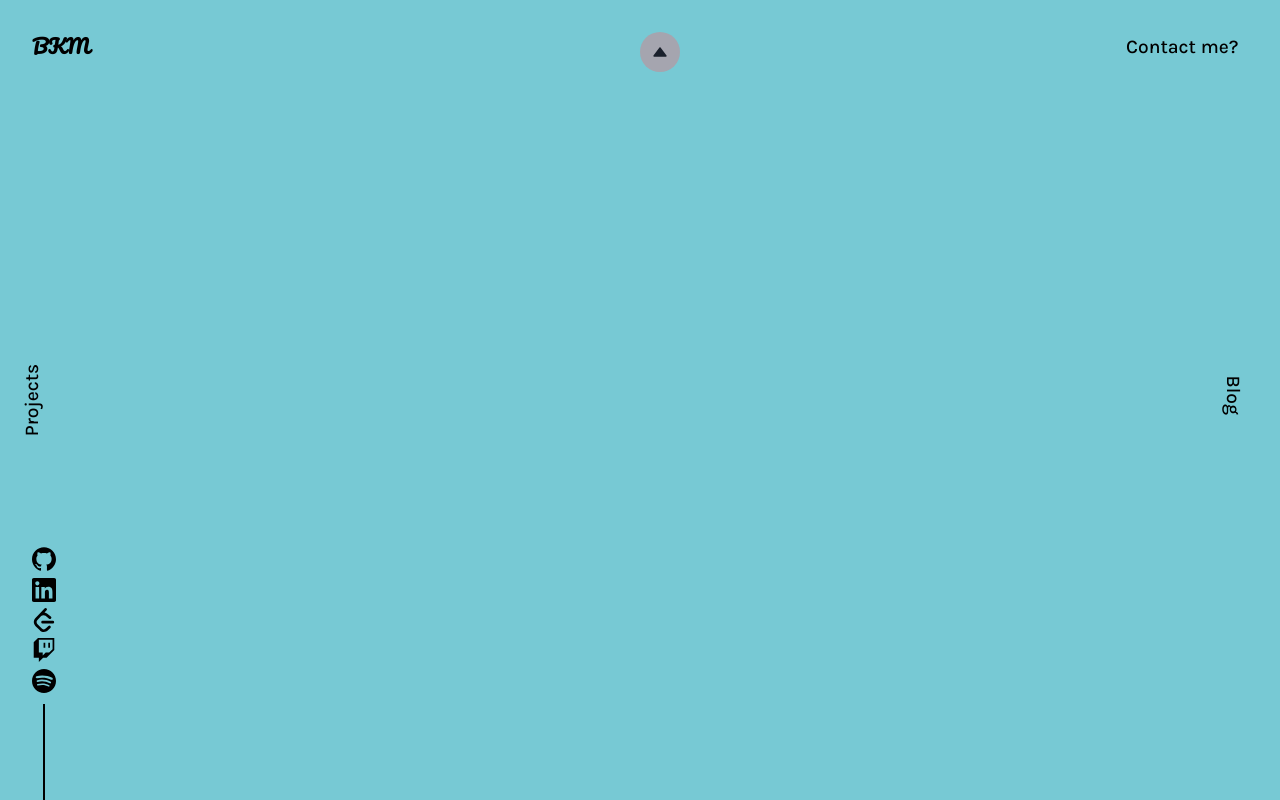
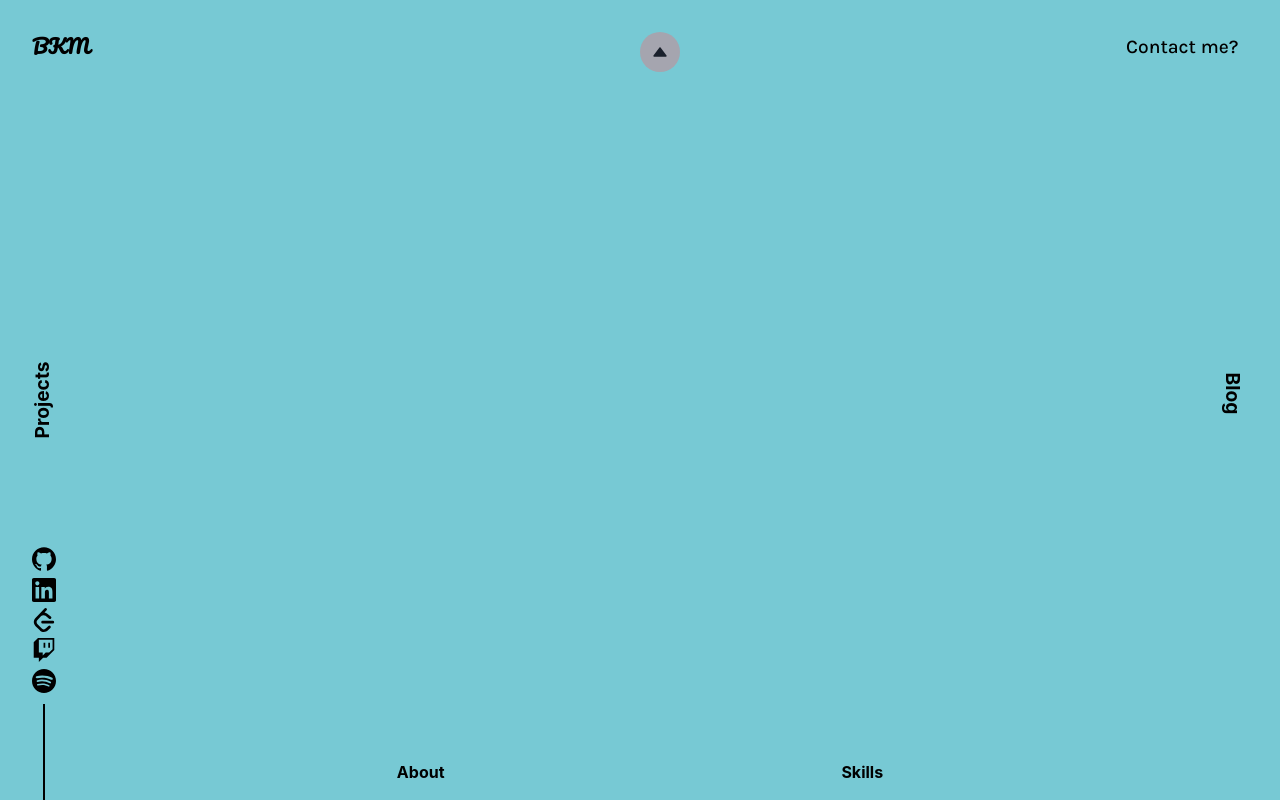
Before and after one commit to bmaurice98/MizuDevPortfolioV2, a Next.js app: page / in a window 1280 px wide. Built offline with nearby package versions, Linux system fonts and the light colour scheme.

Commit message:
Fixed Page routing Added more home links

```diff
--- a/components/Main.js
+++ b/components/Main.js
@@ -4,6 +4,7 @@ import { Container } from "@chakra-ui/react";
 import { HomeButton } from "./HomeButton";
 import { LogoComponent } from "./LogoComponent";
 import { Socials } from "./Socials";
+import Link from "next/link";
 
 const MainContainer = styled.div`
   background: ${(props) => props.theme.body};
@@ -20,6 +21,10 @@ const MainContainer = styled.div`
   h6 {
     font-family: "Karla", sans-serif;
     font-weight: 500;
+  }
+
+  a{
+    font-weight: 700;
   }
 `;
 
@@ -48,10 +53,30 @@ const Projects = styled.div`
   color: ${(props) => props.theme.text};
   position: absolute;
   top: 50%;
-  left: 2rem;
+  left: calc(1rem + 2vw);
   text-decoration: none;
   transform: translate(-50%, -50%) rotate(-90deg);
   font-size: larger;
+  z-index: 3;
+`;
+
+const BottomBar = styled.div`
+  position: absolute;
+  bottom: 1rem;
+  left: 0;
+  right: 0;
+  width: 100%;
+  display: flex;
+  justify-content: space-evenly;
+`;
+
+const About = styled.div`
+  color: ${(props) => props.theme.text};
+  z-index: 3;
+`;
+
+const Skills = styled.div`
+  color: ${(props) => props.theme.text};
   z-index: 3;
 `;
 
@@ -68,15 +93,27 @@ const Main = () => {
           </a>
         </Contact>
         <Blog>
-          <a href={"/Blog"}>
-            <h3>Blog</h3>
-          </a>
+          <Link href={"/Blog"}>
+            <a>Blog</a>
+          </Link>
         </Blog>
         <Projects>
-          <a href={"/Project"}>
-            <h3>Projects</h3>
-          </a>
+          <Link href={"/Projects"} passHref>
+            <a>Projects</a>
+          </Link>
         </Projects>
+        <BottomBar>
+          <About>
+            <Link href={"/About"} passHref>
+              <a>About</a>
+            </Link>
+          </About>
+          <Skills>
+            <Link href={"/Skills"} passHref>
+              <a>Skills</a>
+            </Link>
+          </Skills>
+        </BottomBar>
       </Container>
     </MainContainer>
   );
--- a/pages/About/AboutPage.js
+++ b/pages/About/index.js
@@ -1,7 +1,9 @@
 import React from 'react'
 
-export const AboutPage = () => {
+const AboutPage = () => {
   return (
     <div>AboutPage</div>
   )
 }
+
+export default AboutPage
--- a/pages/Projects/ProjectPage.js
+++ b/pages/Projects/index.js
@@ -1,7 +1,9 @@
 import React from 'react'
 
-export const ProjectPage = () => {
+const ProjectPage = () => {
   return (
     <div>ProjectPage</div>
   )
 }
+
+export default ProjectPage;
--- a/pages/Skills/SkillsPage.js
+++ b/pages/Skills/index.js
@@ -1,7 +1,9 @@
 import React from 'react'
 
-export const SkillsPage = () => {
+const SkillsPage = () => {
   return (
     <div>SkillsPage</div>
   )
 }
+
+export default SkillsPage
```
Also changed, not shown: pages/Blog/index.js (renamed from pages/Blog/Blog.js).
